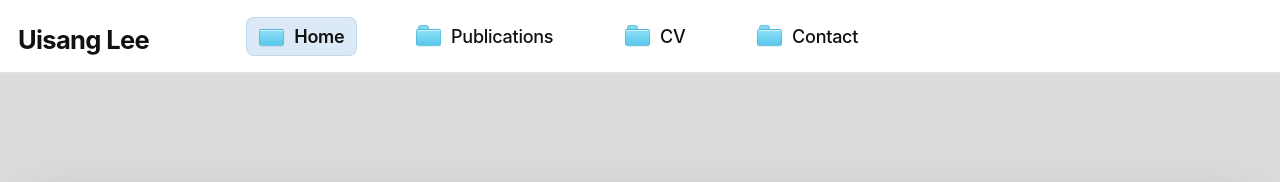
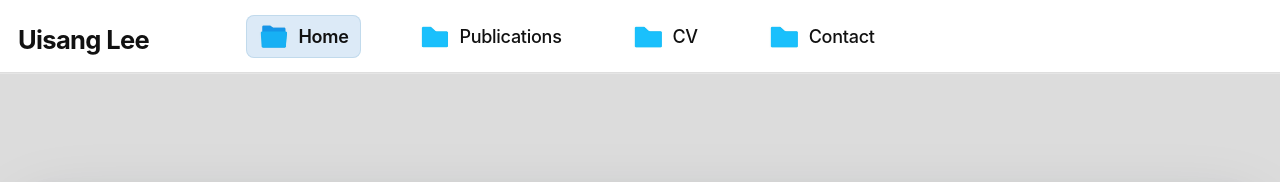
Before and after one commit to uisanglee/uisanglee.github.io, a Jekyll site: the page built from _pages/about.md, in a window 1280 px wide. Shown: the top 182 px of the page. Built offline with Jekyll 4.4.1, drawn with Linux system fonts in a browser that asks for light colours; a style sheet for code colours, icons or effects is not loaded.

Commit message:
Use supplied folder artwork in navigation

```diff
--- a/_includes/head.html
+++ b/_includes/head.html
@@ -13,4 +13,4 @@
 </script>
 
 <!-- For all browsers -->
-<link rel="stylesheet" href="{{ base_path }}/assets/css/main.css?v=20261021-24">
+<link rel="stylesheet" href="{{ base_path }}/assets/css/main.css?v=20261021-25">
--- a/assets/css/main.scss
+++ b/assets/css/main.scss
@@ -157,30 +157,16 @@
 }
 
 .nav-folder-icon {
-  position: relative;
   display: inline-block;
   flex: 0 0 auto;
-  width: 1.42rem;
-  height: .92rem;
-  margin-top: .12rem;
-  border: 1px solid rgba(48, 150, 199, .34);
-  border-radius: 2px 2px 3px 3px;
-  background: linear-gradient(180deg, #8ee1f6 0%, #5bc6eb 100%);
-  box-shadow: inset 0 1px rgba(255, 255, 255, .62), 0 1px 1px rgba(35, 112, 149, .13);
+  width: 1.65rem;
+  height: 1.4rem;
+  background: url("../images/navigation/folder-closed-blue.jpg") center / contain no-repeat;
+  mix-blend-mode: multiply;
 }
 
-.nav-folder-icon::before {
-  position: absolute;
-  z-index: -1;
-  top: -.3rem;
-  left: .08rem;
-  width: .62rem;
-  height: .36rem;
-  border: 1px solid rgba(48, 150, 199, .3);
-  border-bottom: 0;
-  border-radius: 3px 3px 0 0;
-  background: #82d9f2;
-  content: "";
+.greedy-nav .visible-links .selected .nav-folder-icon {
+  background-image: url("../images/navigation/folder-open-blue.jpg");
 }
 
 .profile-home {
@@ -463,15 +449,8 @@
     border-radius: 6px;
   }
   .nav-folder-icon {
-    width: .88rem;
-    height: .58rem;
-    margin-top: .08rem;
-    border-radius: 1px 1px 2px 2px;
-  }
-  .nav-folder-icon::before {
-    top: -.2rem;
-    width: .4rem;
-    height: .24rem;
+    width: 1rem;
+    height: .84rem;
   }
   .greedy-nav .visible-links .masthead__menu-item--lg a.brand-roulette-link {
     font-size: calc(clamp(.62rem, 2.8vw, .76rem) + 3px);
```
Also changed, not shown: assets/images/navigation/folder-closed-blue.jpg (added), assets/images/navigation/folder-open-blue.jpg (added).
